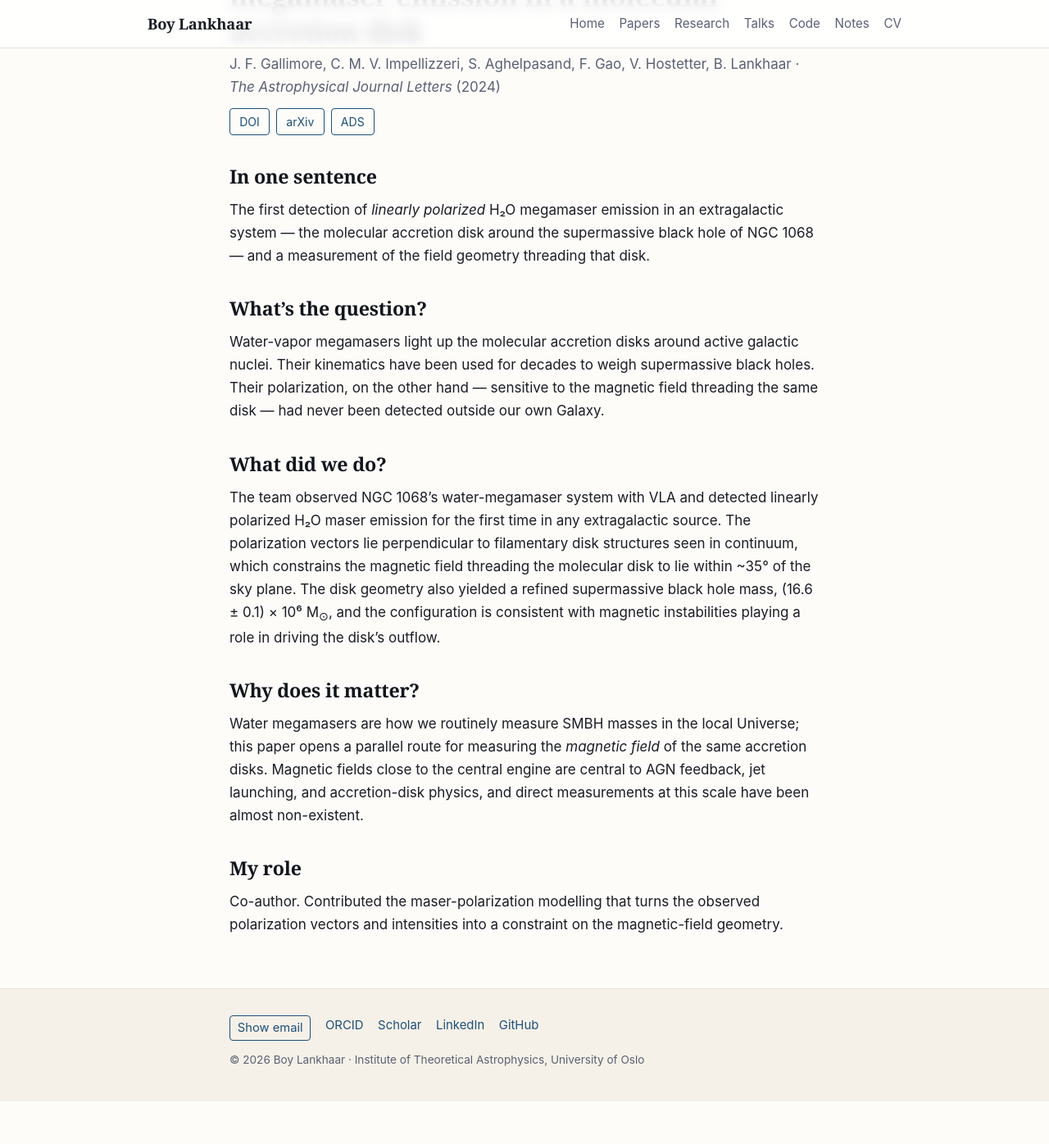
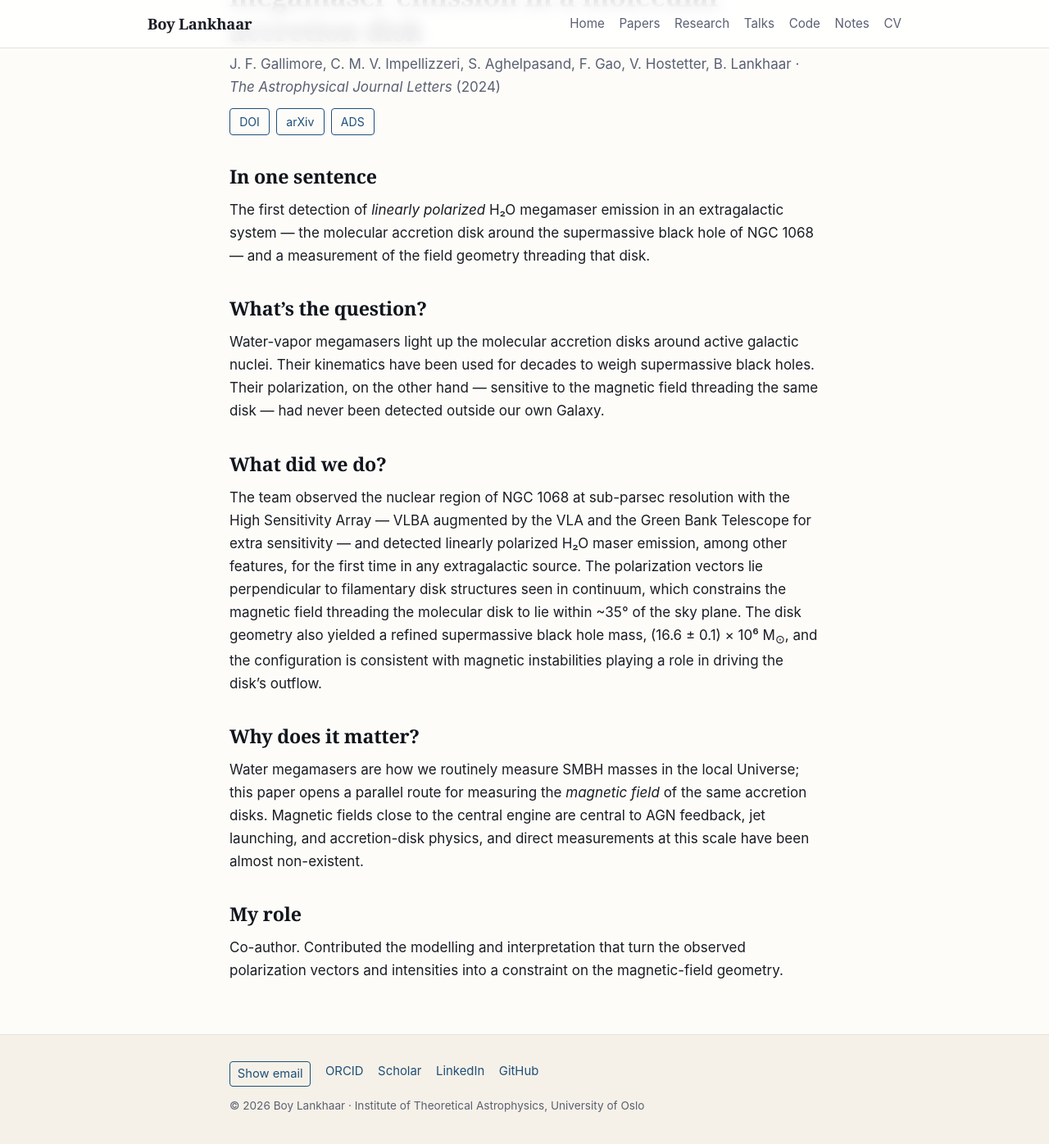
Before and after one commit to blankhaar/blankhaar.github.io, a Jekyll site: the page built from _papers/ngc1068-polarized-water-megamaser.md, in a window 1280 px wide and 1400 px high, scrolled down 194 px. Shown: the top 1396 px of the window at 82% size. Built offline with Jekyll 4.4.1, drawn with Linux system fonts in a browser that asks for light colours; before the commit the page ends 1538 px from its top, so only the background shows below that.

Commit message:
NGC1068: correct facilities (HSA: VLBA+VLA+GBT, sub-pc resolution); refine role wording

```diff
--- a/_papers/ngc1068-polarized-water-megamaser.md
+++ b/_papers/ngc1068-polarized-water-megamaser.md
@@ -23,7 +23,7 @@ Water-vapor megamasers light up the molecular accretion disks around active gala
 
 ## What did we do?
 
-The team observed NGC 1068's water-megamaser system with VLA and detected linearly polarized H₂O maser emission for the first time in any extragalactic source. The polarization vectors lie perpendicular to filamentary disk structures seen in continuum, which constrains the magnetic field threading the molecular disk to lie within ~35° of the sky plane. The disk geometry also yielded a refined supermassive black hole mass, (16.6 ± 0.1) × 10⁶ M<sub>⊙</sub>, and the configuration is consistent with magnetic instabilities playing a role in driving the disk's outflow.
+The team observed the nuclear region of NGC 1068 at sub-parsec resolution with the High Sensitivity Array — VLBA augmented by the VLA and the Green Bank Telescope for extra sensitivity — and detected linearly polarized H₂O maser emission, among other features, for the first time in any extragalactic source. The polarization vectors lie perpendicular to filamentary disk structures seen in continuum, which constrains the magnetic field threading the molecular disk to lie within ~35° of the sky plane. The disk geometry also yielded a refined supermassive black hole mass, (16.6 ± 0.1) × 10⁶ M<sub>⊙</sub>, and the configuration is consistent with magnetic instabilities playing a role in driving the disk's outflow.
 
 ## Why does it matter?
 
@@ -31,4 +31,4 @@ Water megamasers are how we routinely measure SMBH masses in the local Universe;
 
 ## My role
 
-Co-author. Contributed the maser-polarization modelling that turns the observed polarization vectors and intensities into a constraint on the magnetic-field geometry.
+Co-author. Contributed the modelling and interpretation that turn the observed polarization vectors and intensities into a constraint on the magnetic-field geometry.
```
